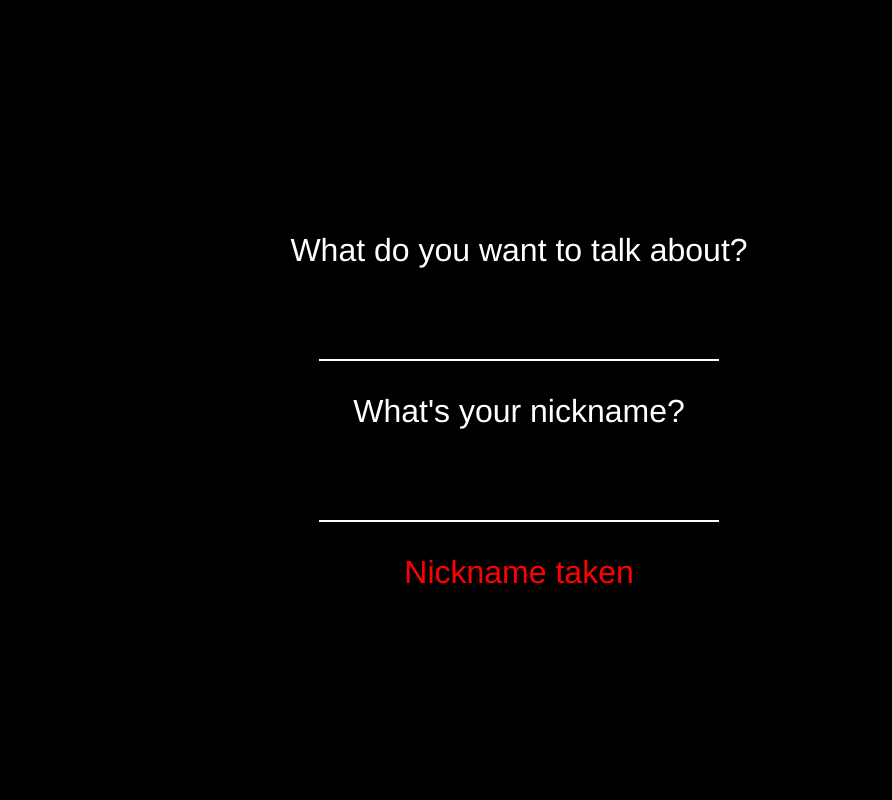
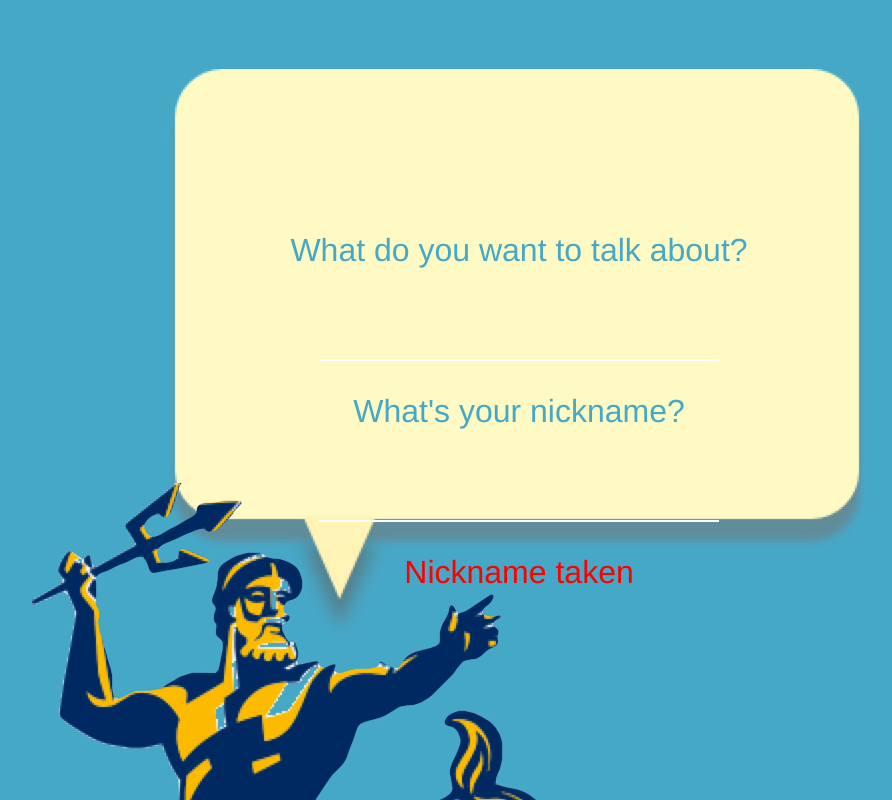
Before and after one commit to nickguo/ucsd_chat, a website: page public/index.html in a window 1280 px wide. Shown: the top 800 px of the page, without its empty margins (121-1013 px from the left). Drawn offline with nearby package versions, Linux system fonts and the light colour scheme.

Commit message:
added new splash screen and cool background

```diff
--- a/public/style.css
+++ b/public/style.css
@@ -49,7 +49,9 @@ ul {
 /* Login Page */
 
 .login.page {
-    background-color: #000;
+    background-color: #46A8C7;
+    background-image: url("untitled.jpg");
+    background-position: center;
 }
 
 .login.page .form {
@@ -90,20 +92,22 @@ ul {
 .login.page .usernameInput {
     font-size: 200%;
     letter-spacing: 3px;
+    color: #46A8C7;
 }
 
 .login.page .topicInput{
     font-size: 200%;
     letter-spacing: 3px;
+    color: #46A8C7;
 }
 
 .login.page .title, .login.page .usernameInput {
-    color: #fff;
+    color: #46A8C7;
     font-weight: 100;
 }
 
 .login.page .title, .login.page .topicInput{
-    color: #fff;
+    color: #46A8C7;
     font-weight: 100;
 }
 
```
Also changed, not shown: public/Untitled.jpg (added).
